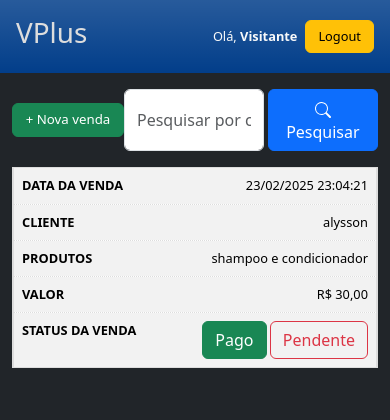
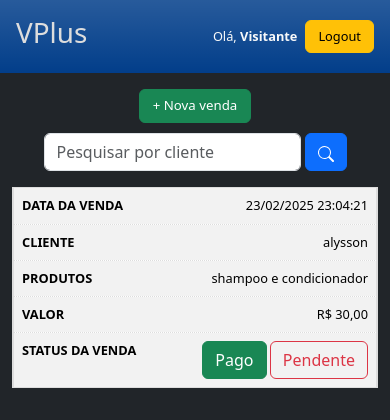
Before and after one commit to alyssongab/vendaplus, a PHP site: page /vendaplus/ in a window 390 px wide. Shown: the top 420 px of the page. Run offline with PHP 8.4, Linux system fonts and the light colour scheme; data comes from the database, SQL or seed files in the repository; a stand-in replaces the project's code that opens the database connection; some libraries are stand-ins or nearby versions.

Commit message:
fix: corrige responsividade para dispositivos muito pequenos

```diff
--- a/app/includes/header.php
+++ b/app/includes/header.php
@@ -18,6 +18,10 @@
 
       .table{
         --bs-table-hover-bg:rgb(197, 214, 240);
+      }
+
+      #pesquisa-input{
+        width: 60%;
       }
 
       @media (max-width: 768px) {
@@ -77,6 +81,34 @@
         font-size: 0.8rem;
       }
 
+      #pesquisar-span{ /* Ocuta a palavra 'pesquisar' */
+        display: none;
+      }
+
+      #pesquisa-area{
+        justify-content: space-between;
+      }
+
+      #pesquisa-input{ /* barra de pesquiar por cliente ocupa toda a largura */
+        width: 100%;
+      }
+
+    }
+
+    @media (max-width: 396px){ /* seção fica disposta em colunas para melhor visualização */
+      #above-table{
+        flex-direction: column;
+        gap: 10px;
+      }
+      pesquisa-input{
+        width: auto;
+      }
+    }
+
+    @media (max-width: 256px){
+      #header > span, p {
+        display: none;
+      }
     }
 
     </style>
--- a/app/includes/listagem.php
+++ b/app/includes/listagem.php
@@ -1,17 +1,17 @@
 <?php session_start(); require_once 'header.php' ?>
 <main>
 
-    <section class="mt-3 d-flex align-items-center justify-content-between">
+    <section id="above-table" class="mt-3 d-flex align-items-center justify-content-between">
         <a href="/vendaplus/venda" style="text-decoration: none;">
             <button id="nova-venda" class="btn btn-success"> + Nova venda</button>
         </a>
-        <div class="form-group d-flex gap-1">
-            <input id="pesquisa-input" type="text" class="form-control" placeholder="Pesquisar por cliente" style="width: 60%;">
+        <div id="pesquisa-area" class="form-group d-flex gap-1">
+            <input id="pesquisa-input" type="text" class="form-control" placeholder="Pesquisar por cliente">
             <button id="pesquisa" type="button" class="btn btn-primary">
                 <svg xmlns="http://www.w3.org/2000/svg" width="16" height="16" fill="currentColor" class="bi bi-search" viewBox="0 0 16 16">
                     <path d="M11.742 10.344a6.5 6.5 0 1 0-1.397 1.398h-.001q.044.06.098.115l3.85 3.85a1 1 0 0 0 1.415-1.414l-3.85-3.85a1 1 0 0 0-.115-.1zM12 6.5a5.5 5.5 0 1 1-11 0 5.5 5.5 0 0 1 11 0"></path>
                 </svg>
-                Pesquisar
+                <span id="pesquisar-span">Pesquisar</span>
               </button>
         </div>
     </section>
```
